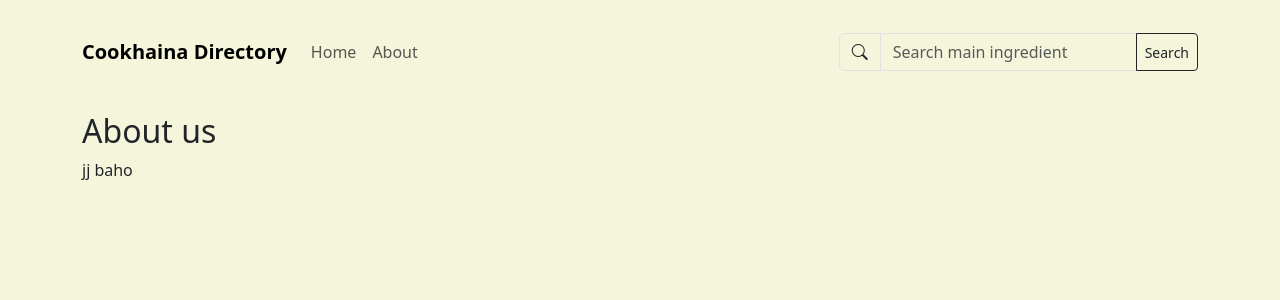
After one commit to hyoaru/cookhaina-directory, a Python web app: template templates/main/about.html in a window 1280 px wide. The commit adds this page. Shown: the top 300 px of the page. Run offline with Jinja, Linux system fonts and the light colour scheme; the template is opened without the code that fills it, so the values that code supplies are empty; some libraries are stand-ins or nearby versions.

Commit message:
[add] about page

```diff
--- a/main.py
+++ b/main.py
@@ -37,6 +37,9 @@ def category(category_name):
     meals = get_request_from_search_by_category(category_name)['meals']
     return render_template('main/category.html', meals = meals)
 
+@app.route('/about')
+def about():
+    return render_template('main/about.html')
 
 if __name__ == '__main__':
     app.run(debug=True)
--- a/templates/base.html
+++ b/templates/base.html
@@ -17,8 +17,7 @@
     <div class="container">
         {% include '/layout/default/header.html' %}
         <div style="height: 7em;"></div>
-        {% include '/layout/defined/categories.html' %}
-        <div style="height: 3em;"></div>
+
         {% block content %} {% endblock content %}
     </div>
 
--- a/templates/layout/default/header.html
+++ b/templates/layout/default/header.html
@@ -10,7 +10,7 @@
                     <a class="nav-link" aria-current="page" href="{{ url_for('home') }}">Home</a>
                 </li>
                 <li class="nav-item">
-                    <a class="nav-link" href="#">About</a>
+                    <a class="nav-link" href="{{ url_for('about') }}">About</a>
                 </li>
             </ul>
 
--- /dev/null
+++ b/templates/main/about.html
@@ -0,0 +1,5 @@
+{% extends 'base.html' %}
+{% block content %}
+    <h2>About us</h2>
+    <p>jj baho</p>
+{% endblock content %}
--- a/templates/main/category.html
+++ b/templates/main/category.html
@@ -1,4 +1,6 @@
 {% extends 'base.html' %}
 {% block content %}
+    {% include '/layout/defined/categories.html' %}
+    <div style="height: 3em;"></div>
     {% include 'layout/defined/meals.html' %}
 {% endblock content %}
--- /dev/null
+++ b/templates/main/home.html
@@ -0,0 +1,6 @@
+{% extends 'base.html' %}
+{% block content %}
+    {% include '/layout/defined/categories.html' %}
+    <div style="height: 3em;"></div>
+    {% include 'layout/defined/meals.html' %}
+{% endblock content %}
```
